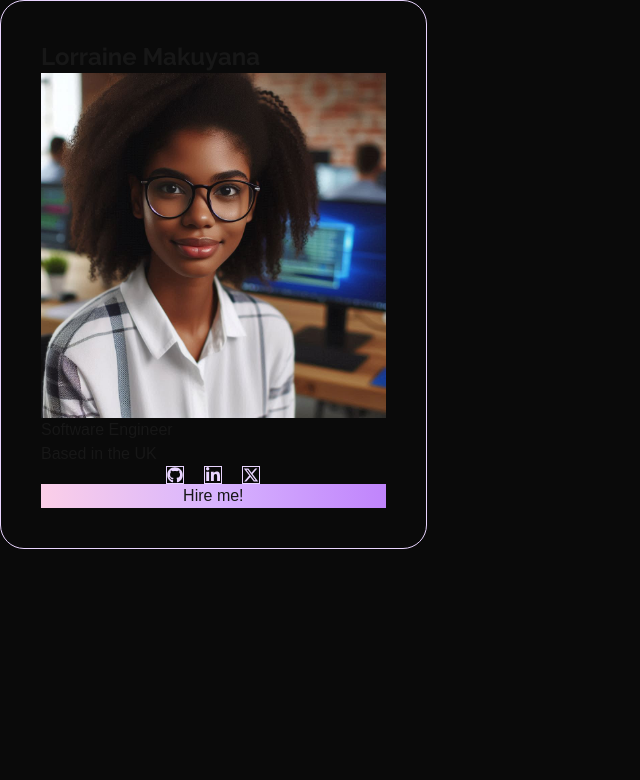
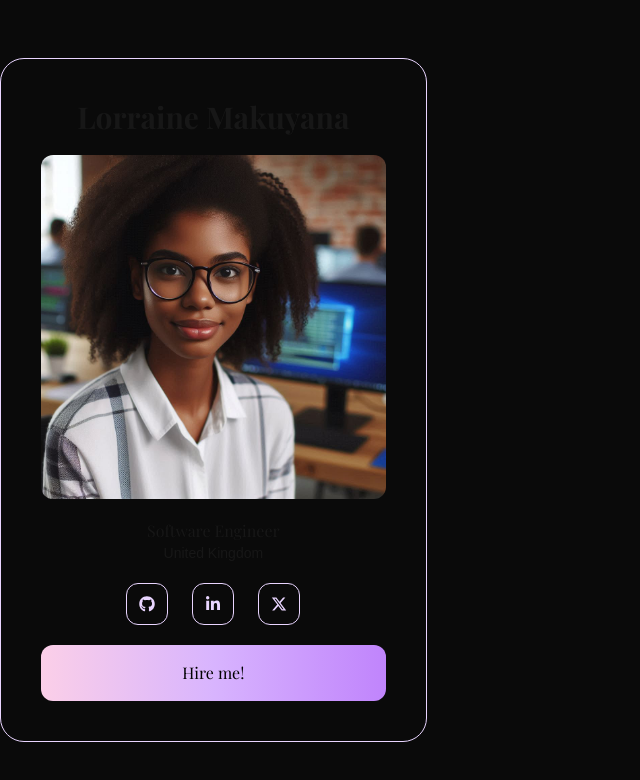
Before and after one commit to lorrainemakuyana/lorrainemakuyana.github.io, a Next.js app: page / in a window 1280 px wide. Shown: the top 780 px of the page, without its empty margins (0-640 px from the left). Built offline with nearby package versions, Linux system fonts and the light colour scheme.

Commit message:
banner completed

```diff
--- a/src/app/components/Banner.tsx
+++ b/src/app/components/Banner.tsx
@@ -20,29 +20,31 @@ function Banner() {
   ];
 
   return (
-    <section className="flex w-full flex-col lg:fixed lg:w-1/3">
-      <div className="rounded-3xl border border-purple-200 bg-transparent p-10">
-        <p className="font-raleway text-2xl font-bold">Lorraine Makuyana</p>
+    <section className="flex h-full w-full lg:w-1/3">
+      <div className="my-auto space-y-5 rounded-3xl border border-purple-200 bg-transparent p-10 text-center">
+        <p className="font-playfair text-3xl font-bold">Lorraine Makuyana</p>
         <Image
           width={200}
           height={200}
-          className="h-full w-full object-contain"
+          className="h-full w-full rounded-xl object-contain"
           src={Headshot}
           alt="Headshot"
         />
-        <p>Software Engineer</p>
-        <p>Based in the UK</p>
-        <div className="flex flex-row justify-center space-x-5">
+        <div>
+          <p className="font-playfair">Software Engineer</p>
+          <p className="text-sm">United Kingdom</p>
+        </div>
+        <div className="flex flex-row justify-center space-x-6">
           {links.map((link, index) => (
             <div
               key={index}
-              className="itemx-center flex cursor-pointer justify-center border border-x border-purple-200 text-purple-200 transition-transform hover:scale-105"
+              className="itemx-center flex cursor-pointer justify-center rounded-xl border border-x border-purple-200 p-3 text-purple-200 transition-transform hover:scale-105"
             >
               {link.icon}
             </div>
           ))}
         </div>
-        <div className="w-full cursor-pointer bg-gradient-to-r from-pink-200 via-purple-300 to-purple-400 text-center">
+        <div className="w-full cursor-pointer rounded-xl bg-gradient-to-r from-pink-200 via-purple-300 to-purple-400 py-4 text-center font-playfair text-black hover:border-pink-200 hover:bg-transparent hover:text-white">
           Hire me!
         </div>
       </div>
--- a/src/app/components/Wrapper.tsx
+++ b/src/app/components/Wrapper.tsx
@@ -2,8 +2,10 @@ import React, { ReactNode } from "react";
 
 function Wrapper({ children }: { children: ReactNode }) {
   return (
-    <main className="mx-auto w-full flex-col px-10 lg:flex-row xl:max-w-screen-xl xl:px-0">
-      {children}
+    <main className="h-screen w-screen">
+      <div className="mx-auto h-full w-full flex-col overflow-y-auto overflow-x-hidden px-10 lg:flex-row xl:max-w-screen-xl xl:px-0">
+        {children}
+      </div>
     </main>
   );
 }
--- a/src/app/page.tsx
+++ b/src/app/page.tsx
@@ -5,7 +5,7 @@ export default function Home() {
   return (
     <Wrapper>
       <Banner />
-      <div className="h-full w-full overflow-y-auto overflow-x-hidden bg-red-500 lg:w-2/3 lg:self-end">
+      <div className="h-full w-full overflow-y-auto overflow-x-hidden lg:w-2/3 lg:self-end">
         {/* Other page components */}
       </div>
     </Wrapper>
```
